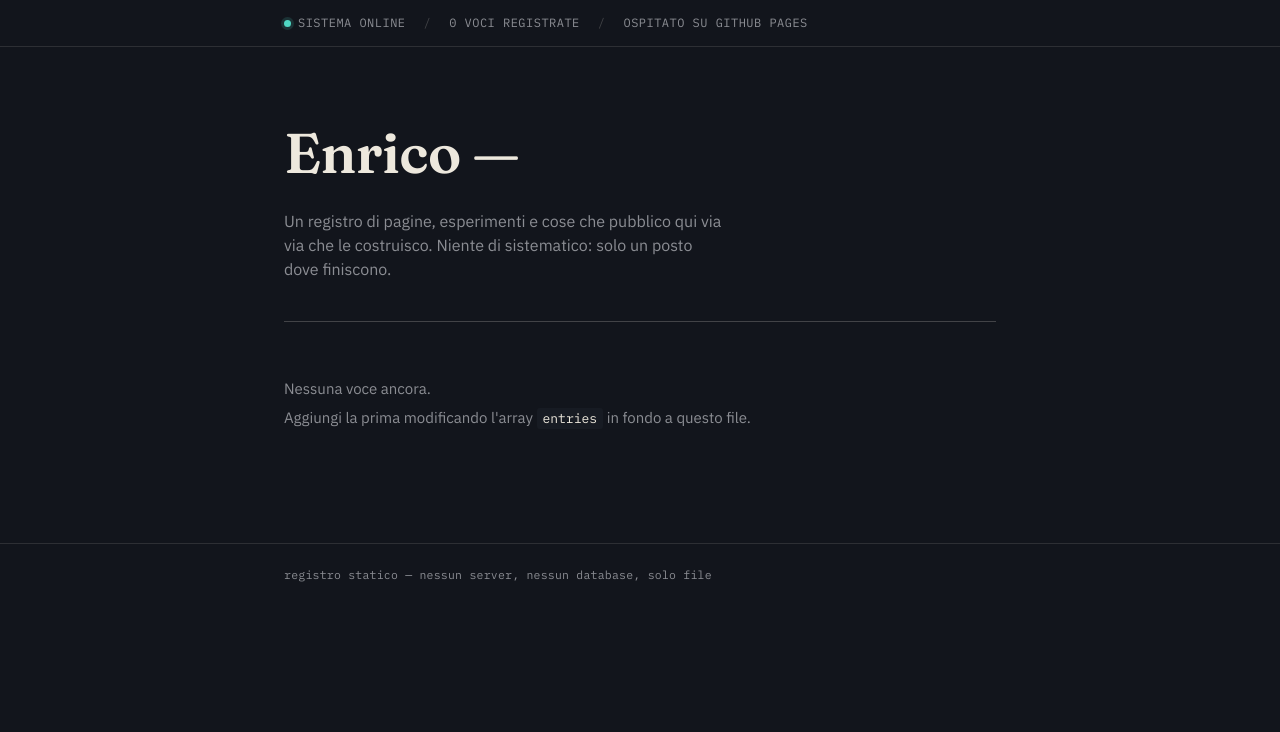
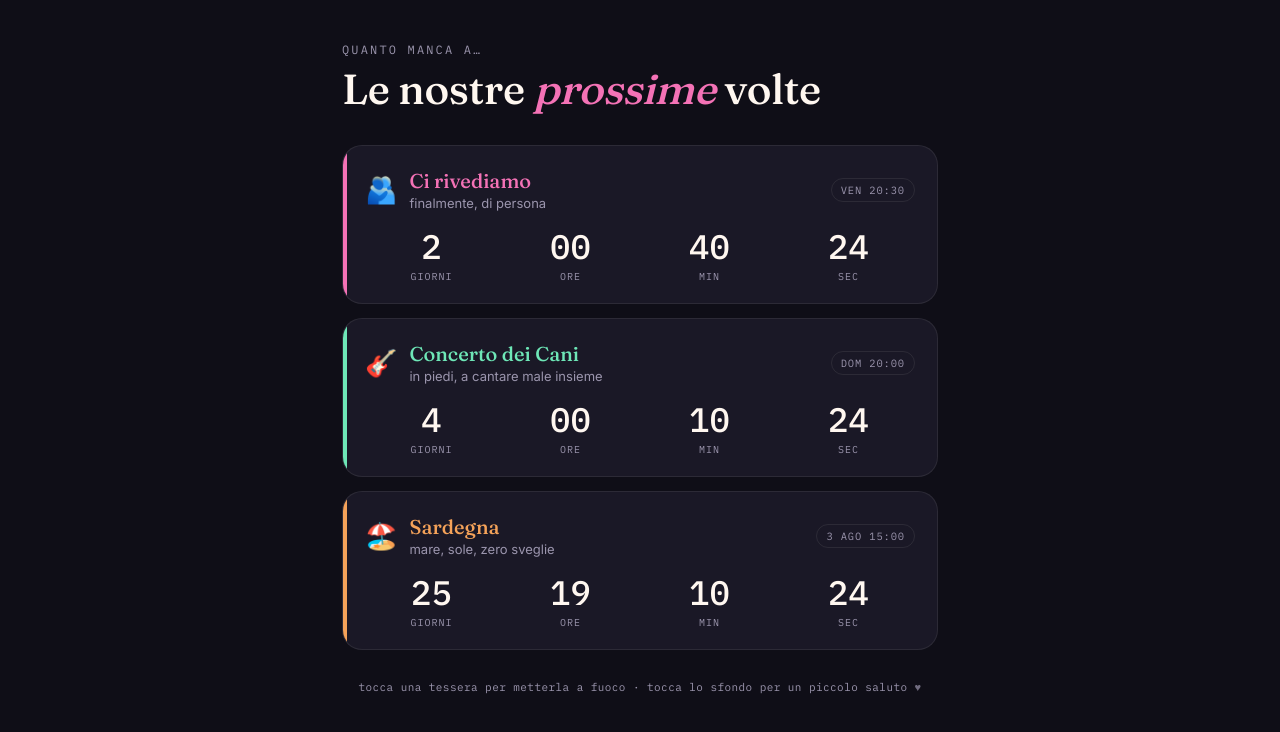
Before and after one commit to e-mentasti/e-mentasti.github.io, a plain HTML site: page index.html in a window 1280 px wide. Drawn offline with Linux system fonts and the light colour scheme.

Commit message:
Add files via upload

```diff
--- a/index.html
+++ b/index.html
@@ -3,298 +3,366 @@
 <head>
 <meta charset="UTF-8">
 <meta name="viewport" content="width=device-width, initial-scale=1.0">
-<title>Enrico — Registro</title>
+<title>Quanto manca</title>
 <link rel="preconnect" href="https://fonts.googleapis.com">
 <link rel="preconnect" href="https://fonts.gstatic.com" crossorigin>
-<link href="https://fonts.googleapis.com/css2?family=Fraunces:opsz,wght@9..144,400;9..144,600;9..144,700&family=IBM+Plex+Sans:wght@400;500&family=IBM+Plex+Mono:wght@400;500&display=swap" rel="stylesheet">
+<link href="https://fonts.googleapis.com/css2?family=Fraunces:opsz,wght@9..144,400;9..144,500;9..144,600&family=IBM+Plex+Mono:wght@400;500&family=Inter:wght@400;500&display=swap" rel="stylesheet">
 <style>
+  /* =========================================================
+     COSA MODIFICARE — tutto quello che ti serve è qui in cima.
+     Ogni evento ha: titolo, sottotitolo, data/ora, emoji, tema.
+     Formato data: anno, mese (1-12), giorno, ora, minuto.
+     ========================================================= */
+
   :root{
-    --ink: #12151c;
-    --ink-raised: #171b23;
-    --paper: #ede8dd;
-    --paper-dim: #8b8d93;
-    --signal: #4fd8c4;
-    --flag: #e0a458;
-    --line: rgba(237,232,221,0.12);
-    --line-strong: rgba(237,232,221,0.22);
+    --bg: #0f0e17;
+    --card: #1a1826;
+    --card-hi: #221f31;
+    --ink: #fff7f0;
+    --dim: #9b95ad;
+    --line: rgba(255,247,240,0.08);
+
+    --sardegna: #f4a259;
+    --cani: #6ee7b7;
+    --noi: #f472b6;
   }
 
-  *{ box-sizing: border-box; }
+  *{ box-sizing: border-box; margin: 0; padding: 0; }
 
-  html{ scroll-behavior: smooth; }
+  html, body{ height: 100%; }
 
   body{
-    margin: 0;
-    background: var(--ink);
-    color: var(--paper);
-    font-family: 'IBM Plex Sans', sans-serif;
-    line-height: 1.5;
+    background: var(--bg);
+    color: var(--ink);
+    font-family: 'Inter', sans-serif;
+    min-height: 100vh;
+    overflow-x: hidden;
     -webkit-font-smoothing: antialiased;
+    -webkit-tap-highlight-color: transparent;
+    position: relative;
   }
 
-  a{ color: inherit; }
+  #hearts{
+    position: fixed;
+    inset: 0;
+    pointer-events: none;
+    z-index: 50;
+    overflow: hidden;
+  }
+  .heart{
+    position: absolute;
+    font-size: 22px;
+    animation: rise 2.4s ease-out forwards;
+    will-change: transform, opacity;
+  }
+  @keyframes rise{
+    0%{ transform: translateY(0) scale(0.6) rotate(0deg); opacity: 1; }
+    100%{ transform: translateY(-70vh) scale(1.1) rotate(var(--r)); opacity: 0; }
+  }
 
   .wrap{
-    max-width: 760px;
+    max-width: 640px;
     margin: 0 auto;
-    padding: 0 24px;
+    padding: 42px 22px 60px;
+    position: relative;
+    z-index: 1;
   }
 
-  /* status bar */
-  .statusbar{
-    border-bottom: 1px solid var(--line);
-  }
-  .statusbar-inner{
-    display: flex;
-    flex-wrap: wrap;
-    align-items: center;
-    gap: 8px 18px;
-    padding: 14px 24px;
+  header{ margin-bottom: 34px; }
+  .eyebrow{
     font-family: 'IBM Plex Mono', monospace;
     font-size: 12px;
-    letter-spacing: 0.04em;
-    color: var(--paper-dim);
-    max-width: 760px;
-    margin: 0 auto;
+    letter-spacing: 0.18em;
+    text-transform: uppercase;
+    color: var(--dim);
+    margin-bottom: 10px;
   }
-  .dot{
-    display: inline-block;
-    width: 7px;
-    height: 7px;
-    border-radius: 50%;
-    background: var(--signal);
-    box-shadow: 0 0 0 3px rgba(79,216,196,0.15);
-    margin-right: 7px;
-    flex-shrink: 0;
+  h1{
+    font-family: 'Fraunces', serif;
+    font-weight: 500;
+    font-size: clamp(30px, 8vw, 42px);
+    letter-spacing: -0.01em;
+    line-height: 1.05;
   }
-  .statusbar-inner span.sep{ color: var(--line-strong); }
+  h1 .amp{ color: var(--noi); font-style: italic; }
 
-  /* hero */
-  .hero{
-    padding: 64px 0 40px;
-  }
-  .hero h1{
-    font-family: 'Fraunces', serif;
-    font-optical-sizing: auto;
-    font-weight: 600;
-    font-size: clamp(38px, 7vw, 56px);
-    letter-spacing: -0.01em;
-    margin: 0 0 14px;
-  }
-  .hero p{
-    font-size: 16px;
-    color: var(--paper-dim);
-    max-width: 46ch;
-    margin: 0;
+  .cards{
+    display: flex;
+    flex-direction: column;
+    gap: 14px;
   }
 
-  /* log */
-  .log{
-    border-top: 1px solid var(--line-strong);
-    padding: 8px 0 60px;
-  }
-  .entry{
-    display: grid;
-    grid-template-columns: 56px 1fr auto;
-    align-items: start;
-    gap: 4px 18px;
-    padding: 26px 0;
-    border-bottom: 1px solid var(--line);
-    text-decoration: none;
-    transition: background 0.15s ease;
+  .card{
+    background: var(--card);
+    border: 1px solid var(--line);
+    border-radius: 20px;
+    padding: 22px 22px 20px;
+    cursor: pointer;
+    position: relative;
+    overflow: hidden;
+    transition: transform 0.35s cubic-bezier(.2,.8,.2,1),
+                background 0.3s ease,
+                border-color 0.3s ease;
+    will-change: transform;
   }
   @media (prefers-reduced-motion: reduce){
-    .entry{ transition: none; }
+    .card{ transition: background 0.2s ease, border-color 0.2s ease; }
+    .heart{ animation: none; display: none; }
   }
-  .entry:hover, .entry:focus-visible{
-    background: var(--ink-raised);
-    margin: 0 -16px;
-    padding-left: 16px;
-    padding-right: 16px;
-    border-radius: 4px;
-    outline: none;
-  }
-  .entry:focus-visible{
-    box-shadow: 0 0 0 2px var(--signal);
-  }
-  .entry-index{
-    font-family: 'IBM Plex Mono', monospace;
-    font-size: 12px;
-    color: var(--paper-dim);
-    padding-top: 4px;
-  }
-  .entry-index .status-dot{
-    display: block;
-    width: 6px;
-    height: 6px;
-    border-radius: 50%;
-    margin-bottom: 8px;
-  }
-  .entry-index .status-dot.live{ background: var(--signal); }
-  .entry-index .status-dot.draft{ background: var(--flag); }
+  .card:hover{ border-color: rgba(255,247,240,0.16); }
+  .card:focus-visible{ outline: 2px solid var(--ink); outline-offset: 3px; }
 
-  .entry-title{
-    font-family: 'Fraunces', serif;
-    font-weight: 600;
-    font-size: 19px;
-    margin: 0 0 6px;
-  }
-  .entry-desc{
-    font-size: 14.5px;
-    color: var(--paper-dim);
-    margin: 0 0 10px;
-    max-width: 52ch;
-  }
-  .entry-tags{
-    font-family: 'IBM Plex Mono', monospace;
-    font-size: 11.5px;
-    color: var(--flag);
-    letter-spacing: 0.02em;
-  }
-  .entry-tags span{ margin-right: 10px; }
-
-  .entry-date{
-    font-family: 'IBM Plex Mono', monospace;
-    font-size: 12px;
-    color: var(--paper-dim);
-    white-space: nowrap;
-    padding-top: 4px;
+  .card::before{
+    content:"";
+    position: absolute;
+    left: 0; top: 0; bottom: 0;
+    width: 4px;
+    background: var(--accent);
   }
 
-  .entry-arrow{
-    display: none;
+  .card[data-focus="true"]{
+    background: var(--card-hi);
+    border-color: color-mix(in srgb, var(--accent) 40%, transparent);
+    transform: scale(1.015);
+  }
+  .card[data-dim="true"]{ opacity: 0.62; }
+
+  .card-top{
+    display: flex;
+    align-items: center;
+    gap: 12px;
+    margin-bottom: 18px;
+  }
+  .emoji{
+    font-size: 26px;
+    line-height: 1;
+    filter: saturate(1.1);
+  }
+  .titles{ flex: 1; min-width: 0; }
+  .card-title{
+    font-family: 'Fraunces', serif;
+    font-weight: 500;
+    font-size: 20px;
+    color: var(--accent);
+  }
+  .card-sub{
+    font-size: 13px;
+    color: var(--dim);
+    margin-top: 2px;
+  }
+  .tag{
+    font-family: 'IBM Plex Mono', monospace;
+    font-size: 10.5px;
+    letter-spacing: 0.08em;
+    color: var(--dim);
+    border: 1px solid var(--line);
+    border-radius: 999px;
+    padding: 4px 9px;
+    white-space: nowrap;
   }
 
-  /* empty state */
-  .empty{
-    padding: 48px 0;
-    color: var(--paper-dim);
+  .clock{
+    display: grid;
+    grid-template-columns: repeat(4, 1fr);
+    gap: 6px;
   }
-  .empty p{
-    margin: 0 0 6px;
-    font-size: 15px;
+  .unit{ text-align: center; }
+  .num{
+    font-family: 'IBM Plex Mono', monospace;
+    font-weight: 500;
+    font-size: clamp(24px, 8vw, 34px);
+    color: var(--ink);
+    font-variant-numeric: tabular-nums;
+    line-height: 1;
   }
-  .empty code{
+  .lbl{
     font-family: 'IBM Plex Mono', monospace;
-    background: var(--ink-raised);
-    padding: 2px 6px;
-    border-radius: 3px;
-    font-size: 13px;
-    color: var(--paper);
+    font-size: 10px;
+    letter-spacing: 0.1em;
+    text-transform: uppercase;
+    color: var(--dim);
+    margin-top: 7px;
   }
 
-  footer{
-    border-top: 1px solid var(--line);
-    padding: 22px 0 40px;
-    font-family: 'IBM Plex Mono', monospace;
-    font-size: 11.5px;
-    color: var(--paper-dim);
-    letter-spacing: 0.02em;
+  .arrived{
+    text-align: center;
+    padding: 6px 0 2px;
+  }
+  .arrived .big{
+    font-family: 'Fraunces', serif;
+    font-style: italic;
+    font-size: 26px;
+    color: var(--accent);
+  }
+  .arrived .small{
+    font-size: 13px;
+    color: var(--dim);
+    margin-top: 4px;
   }
 
-  @media (max-width: 560px){
-    .entry{
-      grid-template-columns: 40px 1fr;
-    }
-    .entry-date{
-      grid-column: 2;
-      padding-top: 0;
-    }
+  .hint{
+    text-align: center;
+    font-family: 'IBM Plex Mono', monospace;
+    font-size: 11px;
+    color: var(--dim);
+    margin-top: 30px;
+    letter-spacing: 0.04em;
   }
+  .hint i{ opacity: 0.7; }
 </style>
 </head>
 <body>
 
-  <div class="statusbar">
-    <div class="statusbar-inner">
-      <span><span class="dot"></span>SISTEMA ONLINE</span>
-      <span class="sep">/</span>
-      <span id="status-count">0 VOCI REGISTRATE</span>
-      <span class="sep">/</span>
-      <span>OSPITATO SU GITHUB PAGES</span>
-    </div>
-  </div>
+<div id="hearts" aria-hidden="true"></div>
 
-  <div class="wrap">
-    <div class="hero">
-      <h1>Enrico —</h1>
-      <p>Un registro di pagine, esperimenti e cose che pubblico qui via via che le costruisco. Niente di sistematico: solo un posto dove finiscono.</p>
-    </div>
+<div class="wrap">
+  <header>
+    <div class="eyebrow">quanto manca a…</div>
+    <h1>Le nostre <span class="amp">prossime</span> volte</h1>
+  </header>
 
-    <div class="log" id="log"></div>
-  </div>
+  <div class="cards" id="cards"></div>
 
-  <footer>
-    <div class="wrap">registro statico — nessun server, nessun database, solo file</div>
-  </footer>
+  <p class="hint">tocca una tessera per metterla a fuoco · tocca lo sfondo per un piccolo saluto <i>♥</i></p>
+</div>
 
 <script>
-  /*
-    COME AGGIUNGERE UNA NUOVA VOCE
-    -------------------------------
-    Aggiungi un nuovo oggetto in CIMA all'array "entries" qui sotto
-    (ordine cronologico inverso: la voce più recente sta per prima).
-
-    Campi:
-      title       -> titolo della voce
-      description -> una riga di descrizione
-      url         -> link alla pagina/artifact (relativo, es. "compleanno-luigi/")
-      date        -> data leggibile, es. "12 lug 2026"
-      tags        -> array di stringhe, es. ["html", "compleanno"]
-      status      -> "live" (pubblicata) oppure "draft" (bozza, non ancora online)
-
-    Esempio:
-      {
-        title: "Compleanno di Luigi",
-        description: "Un sito compleanno con countdown e una fotogallery.",
-        url: "compleanno-luigi/",
-        date: "12 lug 2026",
-        tags: ["html", "compleanno"],
-        status: "live"
-      },
-  */
-  const entries = [
-    // <- aggiungi qui le nuove voci, una virgola dopo l'altra
+  /* -------- gli eventi (modifica qui) -------- */
+  const EVENTS = [
+    {
+      id: "noi",
+      title: "Ci rivediamo",
+      sub: "finalmente, di persona",
+      emoji: "🫂",
+      tag: "VEN 20:30",
+      accent: getComputedStyle(document.documentElement).getPropertyValue('--noi'),
+      date: new Date(2026, 6, 10, 20, 30, 0),
+      arrived: { big: "Sei qui.", small: "il resto può aspettare" }
+    },
+    {
+      id: "cani",
+      title: "Concerto dei Cani",
+      sub: "in piedi, a cantare male insieme",
+      emoji: "🎸",
+      tag: "DOM 20:00",
+      accent: getComputedStyle(document.documentElement).getPropertyValue('--cani'),
+      date: new Date(2026, 6, 12, 20, 0, 0),
+      arrived: { big: "Si suona!", small: "occhio agli assoli" }
+    },
+    {
+      id: "sardegna",
+      title: "Sardegna",
+      sub: "mare, sole, zero sveglie",
+      emoji: "🏖️",
+      tag: "3 AGO 15:00",
+      accent: getComputedStyle(document.documentElement).getPropertyValue('--sardegna'),
+      date: new Date(2026, 7, 3, 15, 0, 0),
+      arrived: { big: "Si parte!", small: "hai preso il costume?" }
+    }
   ];
 
-  const logEl = document.getElementById('log');
-  const countEl = document.getElementById('status-count');
+  const cardsEl = document.getElementById('cards');
+  const heartsEl = document.getElementById('hearts');
+  let focused = null;
 
-  countEl.textContent = entries.length + (entries.length === 1 ? ' VOCE REGISTRATA' : ' VOCI REGISTRATE');
+  EVENTS.forEach(ev => {
+    const c = document.createElement('div');
+    c.className = 'card';
+    c.style.setProperty('--accent', ev.accent.trim());
+    c.setAttribute('tabindex', '0');
+    c.setAttribute('role', 'button');
+    c.dataset.id = ev.id;
+    c.innerHTML = `
+      <div class="card-top">
+        <span class="emoji">${ev.emoji}</span>
+        <div class="titles">
+          <div class="card-title">${ev.title}</div>
+          <div class="card-sub">${ev.sub}</div>
+        </div>
+        <span class="tag">${ev.tag}</span>
+      </div>
+      <div class="body" data-body="${ev.id}"></div>
+    `;
+    const toggle = (e) => {
+      e.stopPropagation();
+      focused = (focused === ev.id) ? null : ev.id;
+      applyFocus();
+    };
+    c.addEventListener('click', toggle);
+    c.addEventListener('keydown', (e) => {
+      if (e.key === 'Enter' || e.key === ' ') { e.preventDefault(); toggle(e); }
+    });
+    cardsEl.appendChild(c);
+  });
 
-  if (entries.length === 0){
-    logEl.innerHTML = `
-      <div class="empty">
-        <p>Nessuna voce ancora.</p>
-        <p>Aggiungi la prima modificando l'array <code>entries</code> in fondo a questo file.</p>
-      </div>
-    `;
-  } else {
-    entries.forEach((e, i) => {
-      const index = String(entries.length - i).padStart(3, '0');
-      const tags = (e.tags || []).map(t => `<span>#${t}</span>`).join('');
-      const statusClass = e.status === 'draft' ? 'draft' : 'live';
-
-      const a = document.createElement('a');
-      a.className = 'entry';
-      a.href = e.url || '#';
-
-      a.innerHTML = `
-        <div class="entry-index">
-          <span class="status-dot ${statusClass}"></span>
-          ${index}
-        </div>
-        <div>
-          <h2 class="entry-title">${e.title}</h2>
-          <p class="entry-desc">${e.description || ''}</p>
-          <div class="entry-tags">${tags}</div>
-        </div>
-        <div class="entry-date">${e.date || ''}</div>
-      `;
-
-      logEl.appendChild(a);
+  function applyFocus(){
+    document.querySelectorAll('.card').forEach(c => {
+      const isF = c.dataset.id === focused;
+      c.dataset.focus = focused ? String(isF) : "false";
+      c.dataset.dim = (focused && !isF) ? "true" : "false";
     });
   }
+
+  function pad(n){ return String(n).padStart(2, '0'); }
+
+  function render(){
+    const now = new Date();
+    EVENTS.forEach(ev => {
+      const body = document.querySelector(`[data-body="${ev.id}"]`);
+      let diff = ev.date - now;
+      if (diff <= 0){
+        body.innerHTML = `
+          <div class="arrived">
+            <div class="big">${ev.arrived.big}</div>
+            <div class="small">${ev.arrived.small}</div>
+          </div>`;
+        return;
+      }
+      const d = Math.floor(diff / 86400000); diff -= d*86400000;
+      const h = Math.floor(diff / 3600000);  diff -= h*3600000;
+      const m = Math.floor(diff / 60000);    diff -= m*60000;
+      const s = Math.floor(diff / 1000);
+      body.innerHTML = `
+        <div class="clock">
+          <div class="unit"><div class="num">${d}</div><div class="lbl">giorni</div></div>
+          <div class="unit"><div class="num">${pad(h)}</div><div class="lbl">ore</div></div>
+          <div class="unit"><div class="num">${pad(m)}</div><div class="lbl">min</div></div>
+          <div class="unit"><div class="num">${pad(s)}</div><div class="lbl">sec</div></div>
+        </div>`;
+    });
+  }
+
+  render();
+  setInterval(render, 1000);
+
+  /* -------- cuoricini al tocco sullo sfondo -------- */
+  const GLYPHS = ['♥','💛','💚','💗'];
+  function spawnHearts(x, y){
+    const n = 5 + Math.floor(Math.random()*3);
+    for (let i=0; i<n; i++){
+      const h = document.createElement('span');
+      h.className = 'heart';
+      h.textContent = GLYPHS[Math.floor(Math.random()*GLYPHS.length)];
+      const dx = (Math.random()-0.5) * 120;
+      h.style.left = (x + dx) + 'px';
+      h.style.top = y + 'px';
+      h.style.setProperty('--r', (Math.random()*80-40) + 'deg');
+      h.style.animationDelay = (Math.random()*0.15) + 's';
+      h.style.fontSize = (16 + Math.random()*14) + 'px';
+      heartsEl.appendChild(h);
+      setTimeout(() => h.remove(), 2700);
+    }
+  }
+
+  document.body.addEventListener('click', (e) => {
+    if (e.target.closest('.card')) return;
+    spawnHearts(e.clientX, e.clientY);
+  });
+  document.body.addEventListener('touchstart', (e) => {
+    if (e.target.closest('.card')) return;
+    const t = e.touches[0];
+    if (t) spawnHearts(t.clientX, t.clientY);
+  }, { passive: true });
 </script>
 
 </body>
```
